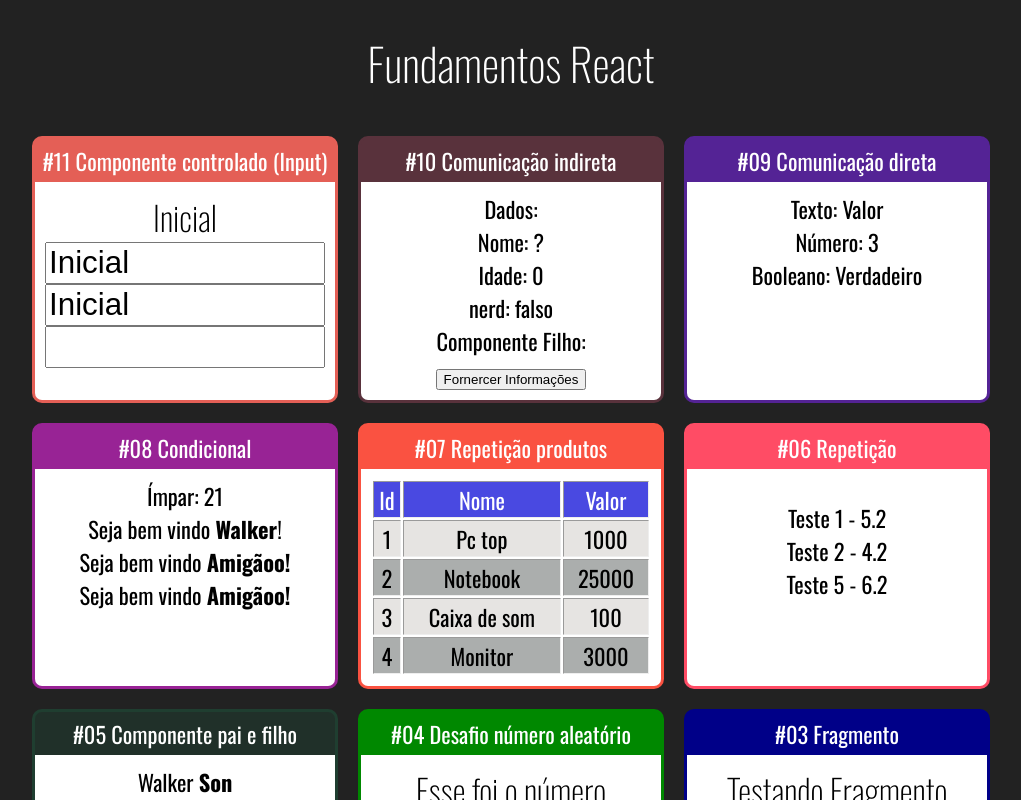
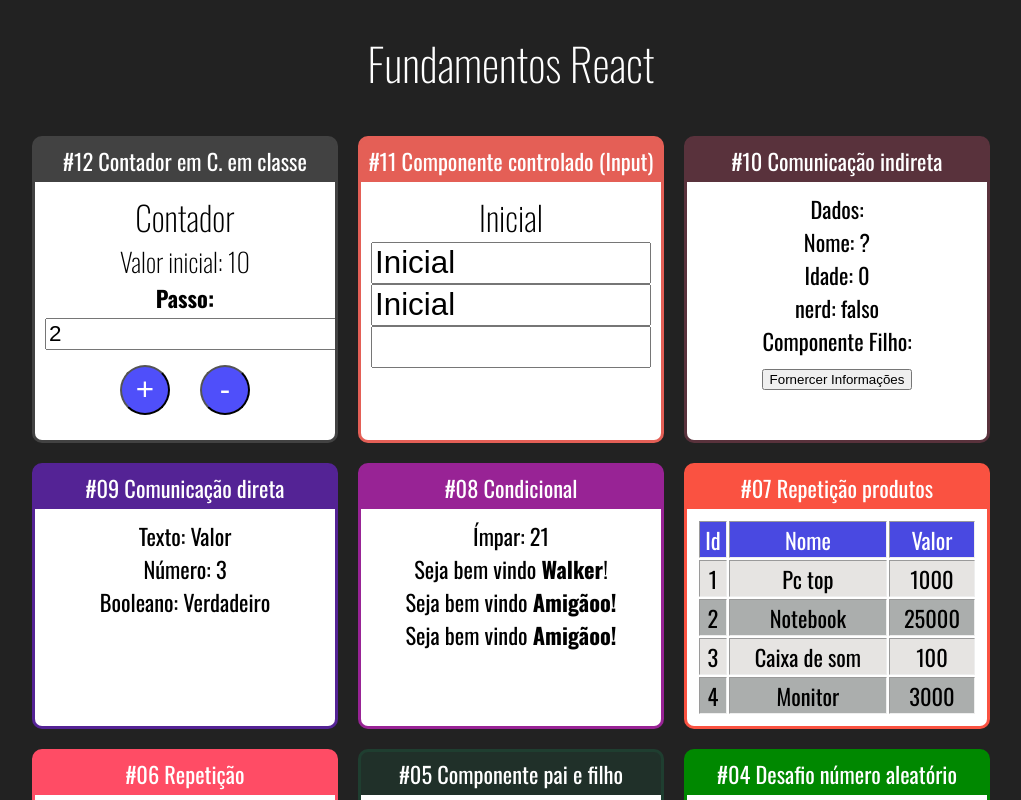
Before and after one commit to evertonwalker/react-project, a React (Create React App) app: page / in a window 1280 px wide. Shown: the top 800 px of the page, without its empty margins (129-1150 px from the left). Built offline with nearby package versions, Linux system fonts and the light colour scheme.

Commit message:
Componente com classe, componente contador com vários componentes

```diff
--- a/src/App.jsx
+++ b/src/App.jsx
@@ -16,6 +16,7 @@
 import DiretaPai from "./components/comunicacao/DiretaPai";
 import IndiretaPai from "./components/comunicacao/IndiretaPai";
 import Input from "./components/formulario/Input";
+import Contador from "./components/contador/Contador";
 
 // Quando se tem o default, vc pode retornar uma função anônima, caso não, precisa exportar uma função nomeada
 const App = () => (
@@ -23,6 +24,9 @@
     <h1>Fundamentos React</h1>
 
     <div className="Cards">
+      <Card titulo="#12 Contador em C. em classe" color="#424242">
+        <Contador numeroInicial={10} passo={2}></Contador>
+      </Card>
       <Card titulo="#11 Componente controlado (Input)" color="#E45F56">
         <Input></Input>
       </Card>
--- /dev/null
+++ b/src/components/contador/Botoes.jsx
@@ -0,0 +1,16 @@
+import React from "react";
+
+const Botoes = (props) => {
+  const callIncrementOrDecrement = (value) => {
+    props.incrementOrDecrement(value);
+  };
+
+  return (
+    <div>
+      <button onClick={(_) => callIncrementOrDecrement(true)}>+</button>
+      <button onClick={(_) => callIncrementOrDecrement(false)}>-</button>
+    </div>
+  );
+};
+
+export default Botoes;
--- /dev/null
+++ b/src/components/contador/Contador.css
@@ -0,0 +1,13 @@
+.Contador input {
+  font-size: 1.4rem;
+}
+
+.Contador button {
+  height: 50px;
+  width: 50px;
+  border-radius: 50%;
+  background-color: #4f4ffa;
+  font-size: 1.4em;
+  color: white;
+  margin: 15px;
+}
--- /dev/null
+++ b/src/components/contador/Contador.jsx
@@ -0,0 +1,41 @@
+import React, { Component } from "react";
+import Botoes from "./Botoes";
+import "./Contador.css";
+import Display from "./Display";
+import FormPasso from "./FormPasso";
+
+export default class Contador extends Component {
+  state = {
+    numero: this.props.numeroInicial || 0,
+    passo: this.props.passo || 1,
+  };
+
+  makeIncrementOrDecrement = (flag) => {
+    if (flag) {
+      this.setState({
+        numero: this.state.numero + this.state.passo,
+      });
+    } else {
+      this.setState({
+        numero: this.state.numero - this.state.passo,
+      });
+    }
+  };
+
+  changePasso = (valorPasso) => {
+    this.setState({
+      passo: valorPasso,
+    });
+  };
+
+  render() {
+    return (
+      <div className="Contador">
+        <h2>Contador</h2>
+        <Display numero={this.state.numero} />
+        <FormPasso passo={this.state.passo} alterandoPasso={this.changePasso} />
+        <Botoes incrementOrDecrement={this.makeIncrementOrDecrement} />
+      </div>
+    );
+  }
+}
--- /dev/null
+++ b/src/components/contador/Display.jsx
@@ -0,0 +1,11 @@
+import React from "react";
+
+const Display = (props) => {
+  return (
+    <div>
+      <h3>Valor inicial: {props.numero}</h3>
+    </div>
+  );
+};
+
+export default Display;
--- /dev/null
+++ b/src/components/contador/FormPasso.jsx
@@ -0,0 +1,16 @@
+import React from "react";
+
+const FormPasso = (props) => {
+  const changePasso = (event) => {
+    props.alterandoPasso(+event.target.value);
+  };
+
+  return (
+    <div>
+      <strong>Passo: </strong>
+      <input value={props.passo} onChange={changePasso} />
+    </div>
+  );
+};
+
+export default FormPasso;
```
Also changed, not shown: 1 other file (tests, documents, lock files or other folders).
